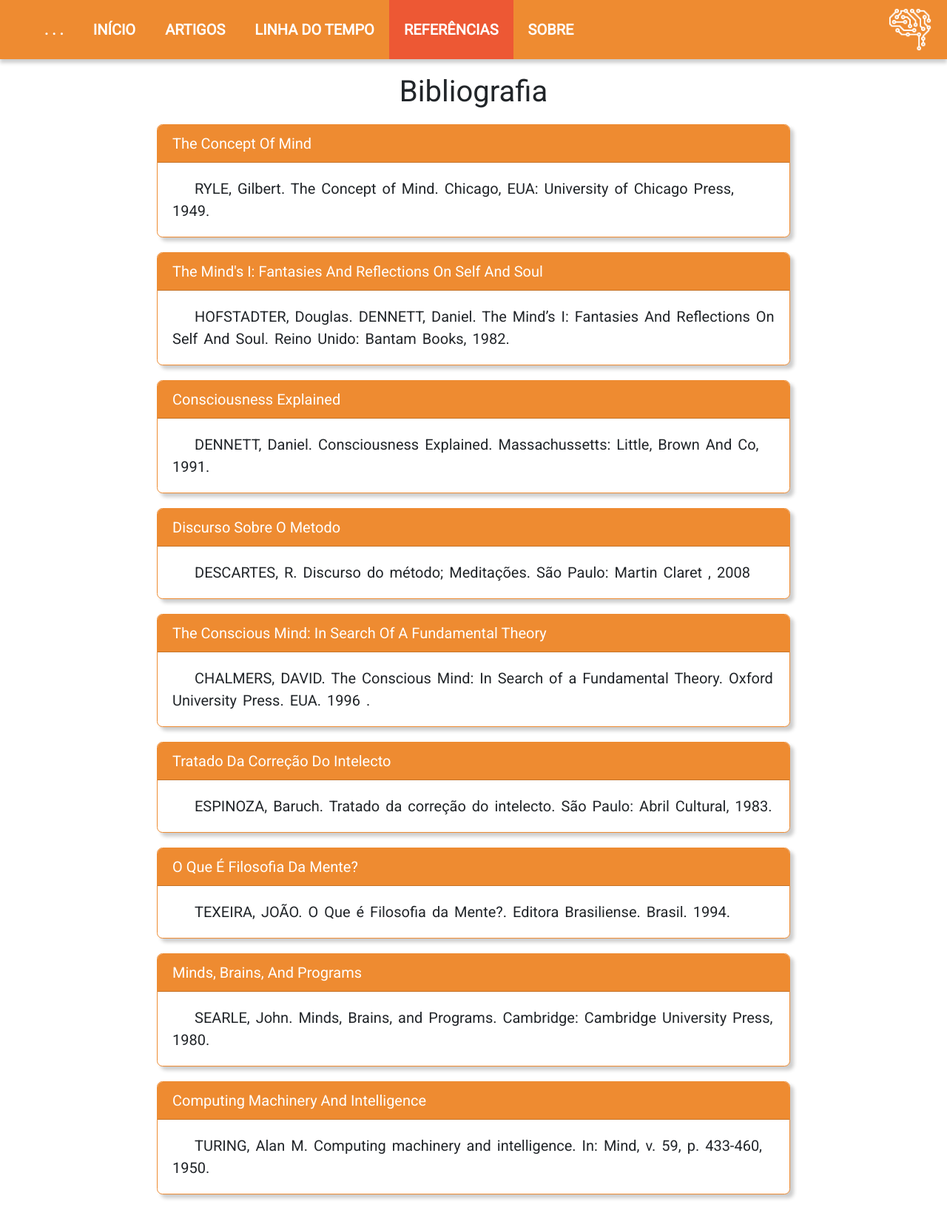
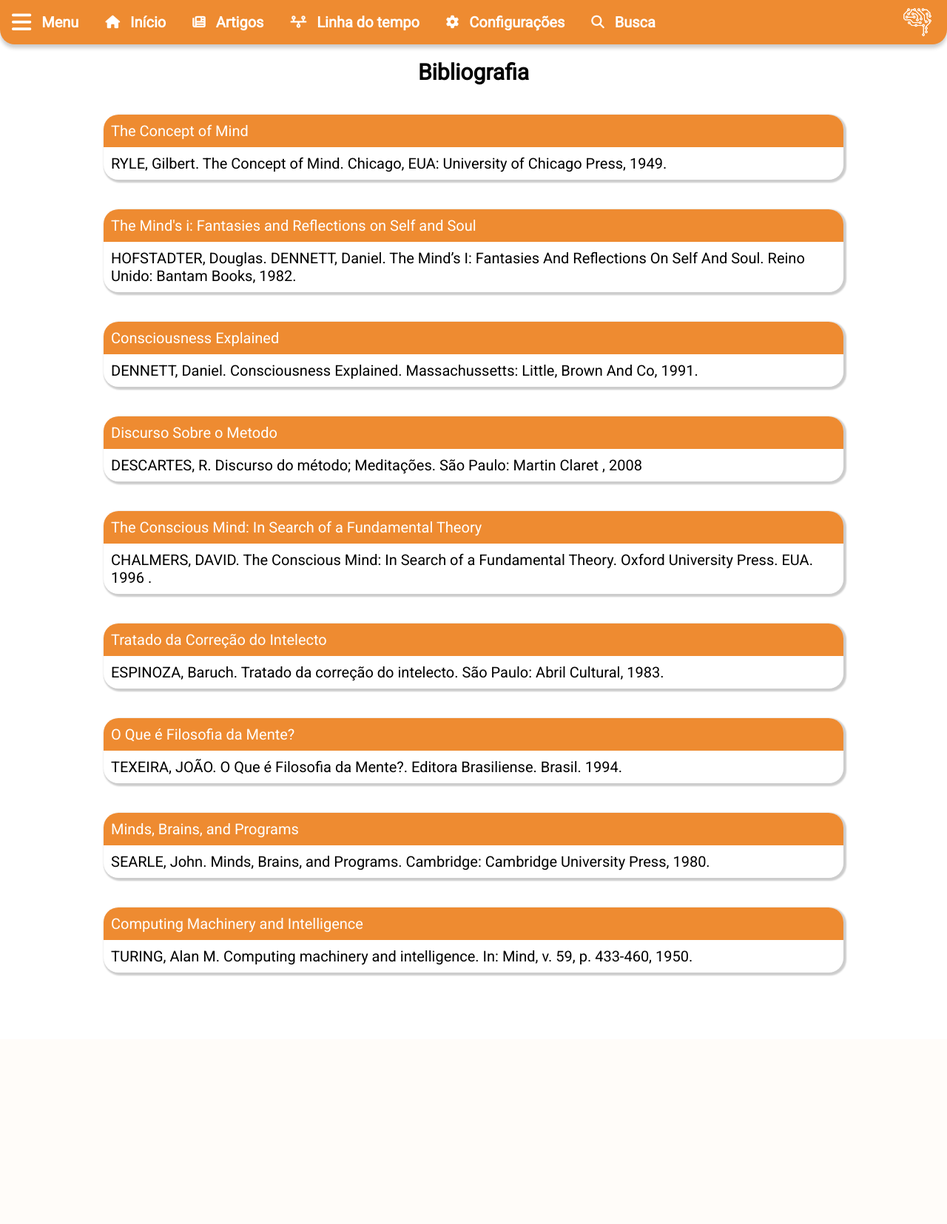
Before and after one commit to Bruno-Ed-cs/Prometeu, a PHP site: page /referencias.html in a window 1280 px wide. Shown: the whole page at 74% size. After the commit the page ends 1320 px from the top, so only its background shows below. Run offline with PHP 8.4, Linux system fonts and the light colour scheme; some libraries are stand-ins or nearby versions.

Commit message:
Add files via upload

```diff
--- a/prometeu/main_style.css
+++ b/prometeu/main_style.css
@@ -23,6 +23,8 @@
 
 body{
     margin-bottom: 3rem;
+    display: flex;
+    justify-content: center;
 }
 
 *{
@@ -466,6 +473,90 @@ aside{
     max-height: 10rem;
 }
 
+/**Página dos artigos**/
+
+.container{
+    max-width: 50rem;
+    margin: 0.5rem 0.5rem 3rem 0.5rem;
+    display: flex;
+    justify-content: center;
+    align-items: center;
+    flex-flow: column;
+}
+
+.container h2{
+    color: var(--Secundary_font_color);
+    margin: 1rem;
+}
+
+/** Vitrine dos artigos **/
+
+
+
+.showcase{
+    display: flex;
+    flex-flow: column;
+    justify-content: center;
+    box-shadow: var(--Box_shadow_full);
+    margin-top: 1rem;
+    margin-bottom: 1rem;
+    border-radius: 1rem;
+
+}
+
+.showcase p{
+    margin: 0.5rem;
+    color: var(--Secundary_font_color);
+
+}
+
+.display{
+    overflow: hidden;
+    max-height: 7rem;
+    max-width: 100%;
+    margin: 0.5rem;
+    border-radius: 1rem;
+}
+
+.display img{
+    max-width: 100%;
+    height: auto;
+    object-fit: cover;
+    object-position: 50% 50%;
+    border-radius: 1rem;
+}
+
+.show-header{
+    background-color: var(--Primary_color);
+    color: var(--Primary_font_color);
+    border-radius: 1rem 1rem 0 0;
+}
+
+.showcase:hover .show-header{
+    background-color: var(--Hover_color);
+}
+
+/** referencias **/
+
+.ref{
+    width: 100%;
+}
+
+.ref div{
+    padding: 0.5rem;
+}
+
+/** sobre **/
+
+.about{
+    display: flex;
+    align-items: center;
+    justify-content: center;
+    flex-flow: column;
+    margin: 1rem;
+}
+
+
 /** Tablets **/
 
 @media screen and (min-width: 600px){
@@ -581,10 +678,14 @@ aside{
         top: 3rem;
 
     }
-    .intro_links{
-        margin-left: 20%;
-        margin-right: 20%;
+
+    .container{
+        margin: 3rem 0.5rem 0.5rem 0.5rem ;
     }
+
+
+
+
 
 }
 
--- a/prometeu/referencias.html
+++ b/prometeu/referencias.html
@@ -5,98 +5,158 @@
     <meta charset="UTF-8">
     <meta name="viewport" content="width=device-width, initial-scale=1.0">
     <link rel="stylesheet" href="https://fonts.googleapis.com/css?family=Roboto">
-    <!--Links das bibliotecas do bootstrap-->
-    <script src="https://cdn.jsdelivr.net/npm/bootstrap@5.2.0/dist/js/bootstrap.bundle.min.js" integrity="sha384-A3rJD856KowSb7dwlZdYEkO39Gagi7vIsF0jrRAoQmDKKtQBHUuLZ9AsSv4jD4Xa" crossorigin="anonymous"></script>
-    <link href="https://cdn.jsdelivr.net/npm/bootstrap@5.2.0/dist/css/bootstrap.min.css" rel="stylesheet" integrity="sha384-gH2yIJqKdNHPEq0n4Mqa/HGKIhSkIHeL5AyhkYV8i59U5AR6csBvApHHNl/vI1Bx" crossorigin="anonymous">
+    <script src="https://kit.fontawesome.com/a4134bbe98.js" crossorigin="anonymous"></script>
+    <script src="insteractions.js"></script>
     <title>Prometeu</title>
-    <link rel="stylesheet" href="estilo_geral.css">
+    <link rel="stylesheet" href="main_style.css">
     <link rel="icon" href="imagens/iconepag-red.png">
  </head>
-
  <body>
-
     <!--Menu do topo-->
-    <header>
-        <div id="top-header">
     <nav>
-            <div id="menu">
-            <ul>
-                <li><a class="botao" data-bs-toggle="collapse" href="#hide" role="button">. . .</a></li>
-                <li><a href="inicio.html">Início</a></li>
-                <li><a href="artigos.html">Artigos</a></li>
-                <li><a href="timeline.html">Linha do tempo</a></li>
-                <li class="selected"><a href="referencias.html">Referências</a></li>
-                <li><a href="sobre.html">Sobre</a></li>
+       <li >
+          <a onclick="call_aside()" class="button_menu icon">
+             <i class="fa-solid fa-bars fa-xl"></i>
+             <p>Menu</p>
+          </a>
+       </li>
+       <li>
+          <a class="icon" href="inicio.html">
+             <span><i class="fa-solid fa-house fa-sm"></i></span>
+             <p>Início</p>
+          </a>
+       </li>
+       <li>
+          <a class="icon" href="artigos.html">
+             <i class="fa-solid fa-newspaper fa-sm"></i>
+             <p>Artigos</p>
+          </a>
+       </li>
+       <li>
+          <a class="icon" href="timeline.html">
+             <i class="fa-solid fa-timeline fa-sm"></i></i>
+             <p>Linha do tempo</p>
+          </a>
+       </li>
+       <li>
+          <a class="icon" onclick="call_config()">
+             <i class="fa-solid fa-gear fa-sm"></i>
+             <p>Configurações</p>
+          </a>
+       </li>
+       <li>
+          <a onclick="call_bar()" class="icon">
+             <i class="fa-solid fa-magnifying-glass fa-sm"></i>
+             <p>Busca</p>
+          </a>
+          <div class="search_bar" id="bar">
+             <input type="text">
+             <button><i class="fa-solid fa-magnifying-glass fa-lg"></i></button>
+          </div>
+       </li>
        <img id="logo" src="imagens/logopainel.png" alt="logo">
-
-            </ul>
-
+    </nav>
+    <!-- Menu de Configurações -->
+    <div class="config" id="config_menu">
+       <a class="close_menu icon" onclick="call_config()"><i class="fa-sharp fa-solid fa-circle-xmark fa-lg"></i></a>
+       <h4>Aparência</h4>
+       <div class="themes">
+          <h5>Temas:</h5>
+          <div class="field">
+             <input type="radio" name="themes" id="dark">
+             <label for="dark">Tema escuro</label>
           </div>
-        </nav>
+          <div class="field">
+             <input type="radio" name="themes" id="light" checked="checked">
+             <label for="light">Tema claro</label>
           </div>
-    </header>
-
+          <div class="field">
+             <input type="radio" name="themes" id="high_contrast">
+             <label for="high_contrast">Alto contraste</label>
+          </div>
+       </div>
+       <!--
+          <div class="font_config">
+           <input type="radio" name="sizes" id="20px">
+           <label for="dark">Tema Escuro</label>
+           <input type="radio" name="sizes" id="light">
+           <label for="light">Tema claro</label>
+           <input type="radio" name="sizes" id="high_contrast">
+           <label for="dark">Alto contraste</label>
+          </div>
+          -->
+    </div>
     <!--Menu lateral dos artigos -->
-    <aside class="collapse" id="hide">
-        <div class="nav">
-
-
-            <h4>Colunas</h4>
-                <a href="artigo_x.html">Qualia</a>
-                <a href="artigo_y.html">Epifenomenalismo</a>
-                <a href="artigo_z.html">Dualismo</a>
+    <aside id="side_menu">
+       <div class="top">
+          <h4>Artigos</h4>
+          <a class="icon close_menu" onclick="call_aside()"><i class="fa-sharp fa-solid fa-circle-xmark fa-lg"></i></a>
        </div>
-
+       <div class="artigos">
+          <a href="artigo_qualia.html">Qualia</a>
+          <a href="artigo_epifenomenalismo.html">Epifenomenalismo</a>
+          <a href="artigo_dualismo.html">Dualismo</a>
+       </div>
+       <div class="extras">
+          <a class="icon selected" href="referencias.html">
+             <i class="fa-solid fa-circle-info fa-sm"></i>
+             <p>Referências</p>
+          </a>
+          <a class="icon" href="sobre.html">
+             <i class="fa-solid fa-address-card fa-sm"></i>
+             <p>Sobre</p>
+          </a>
+       </div>
     </aside>
 
-    <div class="container" id="referencia">
+    <div class="container">
 
         <h2>Bibliografia</h2>
 
-        <div class="card">
-            <div class="card-header">The Concept of Mind</div>
+        <div class="showcase ref">
+            <div class="show-header">The Concept of Mind</div>
             <p>RYLE, Gilbert. The Concept of Mind. Chicago, EUA: University of Chicago Press, 1949. </p>
         </div>
 
-        <div class="card">
-            <div class="card-header">The Mind's i: Fantasies and Reflections on Self and Soul</div>
+        <div class="showcase ref">
+            <div class="show-header">The Mind's i: Fantasies and Reflections on Self and Soul</div>
             <p>
 
 HOFSTADTER, Douglas. DENNETT, Daniel. The Mind’s I: Fantasies And Reflections On Self And Soul. Reino Unido: Bantam Books, 1982.  </p>
         </div>
 
-        <div class="card">
-            <div class="card-header">Consciousness Explained</div>
+        <div class="showcase ref">
+            <div class="show-header">Consciousness Explained</div>
             <p>DENNETT, Daniel. Consciousness Explained. Massachussetts: Little, Brown And Co, 1991.</p>
         </div>
 
-        <div class="card">
-            <div class="card-header">Discurso Sobre o Metodo</div>
+        <div class="showcase ref">
+            <div class="show-header">Discurso Sobre o Metodo</div>
             <p>DESCARTES, R. Discurso do método; Meditações. São Paulo: Martin Claret , 2008 </p>
         </div>
 
-        <div class="card">
-            <div class="card-header">The Conscious Mind: In Search of a Fundamental Theory</div>
+        <div class="showcase ref">
+            <div class="show-header">The Conscious Mind: In Search of a Fundamental Theory</div>
             <p>CHALMERS, DAVID. The Conscious Mind: In Search of a Fundamental Theory. Oxford University Press. EUA. 1996 .</p>
         </div>
 
-        <div class="card">
-            <div class="card-header">Tratado da Correção do Intelecto</div>
+        <div class="showcase ref">
+            <div class="show-header">Tratado da Correção do Intelecto</div>
             <p>ESPINOZA, Baruch. Tratado da correção do intelecto. São Paulo: Abril Cultural, 1983. </p>
         </div>
 
-        <div class="card">
-            <div class="card-header">O Que é Filosofia da Mente?</div>
+        <div class="showcase ref">
+            <div class="show-header">O Que é Filosofia da Mente?</div>
             <p>TEXEIRA, JOÃO. O Que é Filosofia da Mente?. Editora Brasiliense. Brasil. 1994. </p>
         </div>
 
-	<div class="card">
-            <div class="card-header">Minds, Brains, and Programs</div>
+	<div class="showcase ref">
+            <div class="show-header">Minds, Brains, and Programs</div>
             <p>SEARLE, John. Minds, Brains, and Programs. Cambridge: Cambridge University Press, 1980. </p>
         </div>
 
-		<div class="card">
-            <div class="card-header">Computing Machinery and Intelligence</div>
+		<div class="showcase ref">
+            <div class="show-header">Computing Machinery and Intelligence</div>
             <p>TURING, Alan M. Computing machinery and intelligence. In: Mind, v. 59, p. 433-460, 1950.</p>
         </div>
 
```
Also changed, not shown: other parts of prometeu/main_style.css (+23 -12 lines), prometeu/sobre.html (+95 -33 lines). Lines whose indentation alone changed are shown as unchanged.
